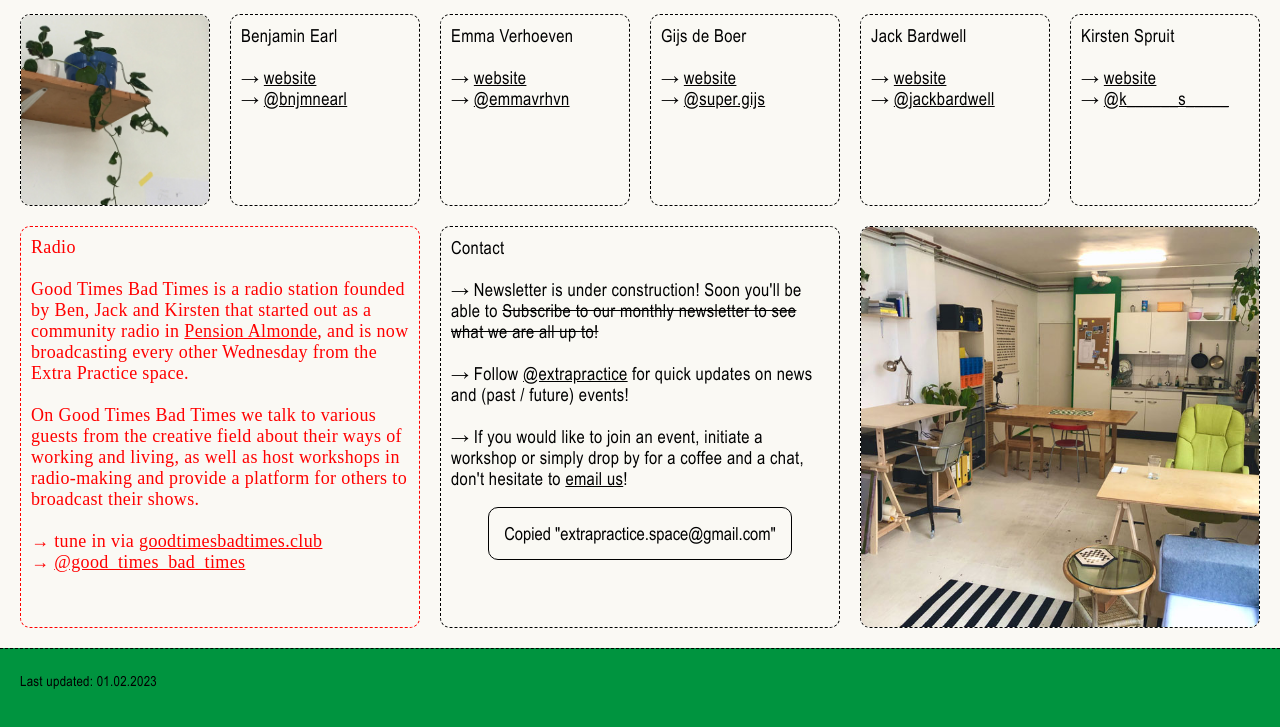
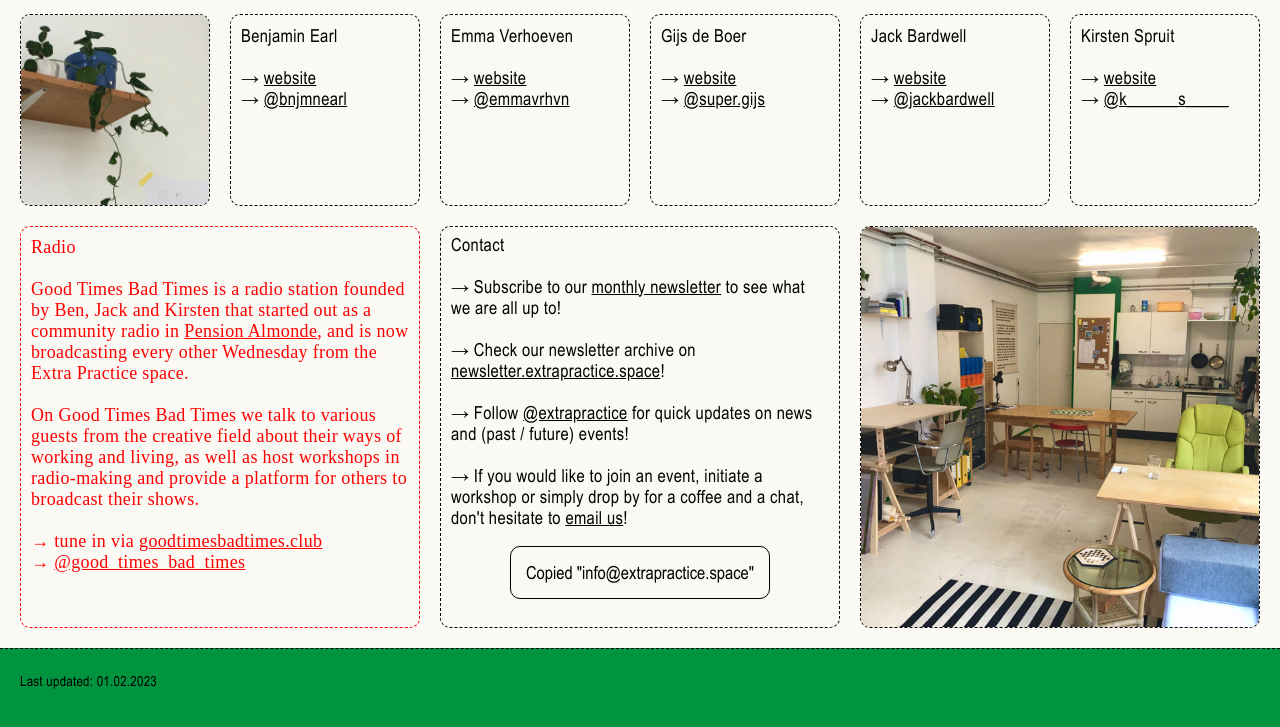
Before and after one commit to Extra-Practice-Code/extrapractice.space, a plain HTML site: page index.html in a window 1280 px wide. Both pictures are taken after a click on the button "Or copy our email!". Shown: the part 469-1196 px from the top of the page. Drawn offline with Linux system fonts and the light colour scheme.

Commit message:
email update

```diff
--- a/index.html
+++ b/index.html
@@ -125,7 +125,9 @@
     </div>
     <div class="block">
       <p>Contact</p><br>
-      <p>→ Newsletter is under construction! Soon you'll be able to <span style="text-decoration: line-through;">Subscribe to our monthly newsletter to see what we are all up to!</span></p>
+      <p>→ Subscribe to our <a href="https://dashboard.mailerlite.com/forms/206466/117148757934474521/share" target="_blank">monthly newsletter</a> to see what we are all up to!</p>
+      <br>
+      <p>→ Check our newsletter archive on <a href="https://newsletter.extrapractice.space">newsletter.extrapractice.space</a>!</p>
       <br>
       <!-- <p>Newsletter archive:
         <a href="https://preview.mailerlite.com/j7t9x8p2i7" target="_blank" rel="noopener noreferrer">November 2023</a> |
@@ -153,10 +155,10 @@
         <a href="https://preview.mailerlite.com/k4t1h7" target="_blank" rel="noopener noreferrer">October 2021</a>
       </p><br> -->
       <p>→ Follow <a href="https://www.instagram.com/extrapractice" target="_blank" rel="noopener noreferrer">@extrapractice</a> for quick updates on news and (past / future) events!</p><br>
-      <p>→ If you would like to join an event, initiate a workshop or simply drop by for a coffee and a chat, don't hesitate to <a href="mailto:extrapractice.space@gmail.com">email us</a>!</p>
+      <p>→ If you would like to join an event, initiate a workshop or simply drop by for a coffee and a chat, don't hesitate to <a href="mailto:info@extrapractice.space">email us</a>!</p>
 
       <button id="copy-btn" onclick="copyEmail()">Or copy our email!</button>
-      <!-- <div id="copy-success-popup">Copied 'extrapractice.space@gmail.com'!</div> -->
+      <!-- <div id="copy-success-popup">Copied 'info@extrapractice.space'!</div> -->
 
     </div>
     <div class="block-image">
@@ -173,7 +175,7 @@
 <script>
   function copyEmail() {
     // Get the email address
-    var email = 'extrapractice.space@gmail.com';
+    var email = 'info@extrapractice.space';
 
     // Create a temporary input element
     var tempInput = document.createElement('input');
@@ -189,7 +191,7 @@
 
     // Change the button text to indicate successful copy
     var button = document.getElementById('copy-btn');
-    button.innerText = 'Copied "extrapractice.space@gmail.com"';
+    button.innerText = 'Copied "info@extrapractice.space"';
 
     // Revert the button text after 3 seconds (adjust as needed)
     setTimeout(function() {
```
